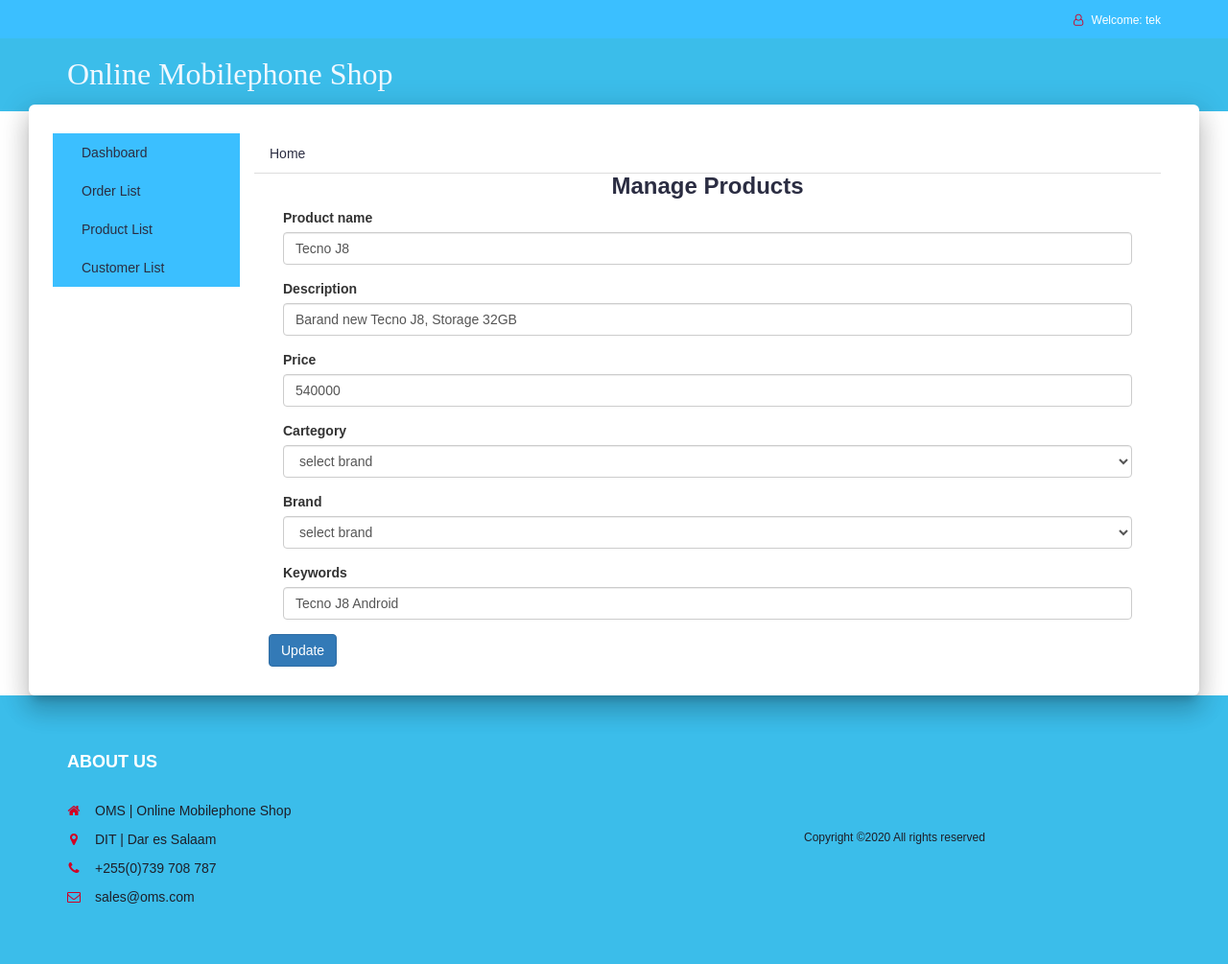
After one commit to filbertmsaki/OMSystem, a PHP site: page /oms/admin/editproduct.php?product_id=7 in a window 1280 px wide. The commit adds this page. Shown: the whole page at 96% size. Run offline with PHP 8.4, Linux system fonts and the light colour scheme; a user stored in the database is signed in; data comes from the database, SQL or seed files in the repository.

```diff
--- a/admin/action.php
+++ b/admin/action.php
@@ -24,5 +24,6 @@ if(isset($_POST["email"]) && isset($_POST["password"])){
                 exit();
             }
 }
+
 mysqli_close($con);
 ?>
--- a/admin/addproduct.php
+++ b/admin/addproduct.php
@@ -76,6 +76,7 @@
     <option value="6">Huawei</option>
     <option value="7">Nokia</option>
     <option value="8">Xhaomi</option>
+    <option value="9">Blackberry</option>
   </select>
 </div>
                 <div class="form-group">
--- /dev/null
+++ b/admin/editproduct.php
@@ -0,0 +1,112 @@
+<?php
+include "header.php";
+
+$p_id=$_REQUEST['product_id'];
+$result=mysqli_query($con,"select product_id,product_name,product_desc, product_price, cat_id, brand_id, product_keywords from product where product_id='$p_id'")or die ("query 1 incorrect...");
+list($p_id,$pname,$pdesc,$pprice,$cat,$brand, $pkeyword)=mysqli_fetch_array($result);
+
+if(isset($_POST['btn_update']))
+{
+$pname=$_POST['pname'];
+$pdesc=$_POST['pdesc'];
+$pprice=$_POST['pprice'];
+$cat=$_POST['cat'];
+$pbrand=$_POST['pbrand'];
+$pkeyword=$_POST['pkeyword'];
+
+mysqli_query($con,"update product set product_name='$pname', product_desc='$pdesc', product_price='$pprice', cat_id='$cat', brand_id='$pbrand', product_keywords='$pkeyword' where product_id='$p_id'")or die("Query 2 is incorrect...");
+echo '<script>alert("Product updated Successful!");</script>';
+header("location: admin_home.php");
+mysqli_close($con);
+}
+?>
+      <div class="main main-raised">
+		<div class="section">
+			<div class="container">
+				<div class="row">
+	<div id="aside" class="col-md-2" style="background:#3BBfff">
+        <ul class="nav">
+          <li class="nav-item"><a class="nav-link active"  href="admin_home.php">Dashboard</a></li>
+          <li class="nav-item"><a data-toggle="tab" href="#orders">Order List</a></li>
+          <li class="nav-item"><a data-toggle="tab" href="#products">Product List</a></li>
+          <li class="nav-item"><a data-toggle="tab" href="#customers">Customer List</a></li>
+        </ul>
+	</div>
+
+	<div class="col-md-10">
+  <ul class="nav nav-tabs">
+          <li class="nav-item"><a class="nav-link active" href="admin_home.php">Home</a></li>
+        </ul>
+        <div class="container-fluid">
+        <h3 style="text-align:center">Manage Products</h3>
+        <form action="<?php echo $_SERVER['PHP_SELF']; ?>" name="form" method="post" enctype="multipart/form-data">
+              <div class="card-body">
+                  <input type="hidden" name="product_id" id="product_id" value="<?php echo $p_id;?>" />
+                    <div class="col-md-12 ">
+                      <div class="form-group">
+                        <label>Product name</label>
+                        <input type="text" id="pname" name="pname"  class="form-control" value="<?php echo $pname; ?>" >
+                      </div>
+                    </div>
+                    <div class="col-md-12 ">
+                      <div class="form-group">
+                        <label>Description</label>
+                        <input type="text" id="pdesc" name="pdesc" class="form-control" value="<?php echo $pdesc; ?>" >
+                      </div>
+                    </div>
+                    <div class="col-md-12 ">
+                      <div class="form-group">
+                        <label for="exampleInputEmail1">Price</label>
+                        <input type="number"  id="price" name="pprice" class="form-control" value="<?php echo $pprice; ?>">
+                      </div>
+                    </div>
+                    <div class="col-md-12 ">
+                      <div class="form-group">
+                        <label for="cat">Cartegory</label>
+                        <select class="form-control" name="cat" id="cat" required>
+                           <option value="<?php echo $cat; ?>" selected>select brand</option>
+                           <option value="1">Android</option>
+                           <option value="2">iOS</option>
+                           <option value="3">Windows</option>
+                           <option value="4">Blackbery</option>
+                        </select>
+                      </div>
+                    </div>
+                    <div class="col-md-12 ">
+                      <div class="form-group">
+                        <label for="brand">Brand</label>
+                        <select class="form-control" name="pbrand" id="brand" required>
+                          <option value="<?php echo $brand; ?>" selected>select brand</option>
+                          <option value="1">Samsung</option>
+                          <option value="2">Oppo</option>
+                          <option value="3">iPhone</option>
+                          <option value="4">MI</option>
+                          <option value="5">Techno</option>
+                          <option value="6">Huawei</option>
+                          <option value="7">Nokia</option>
+                          <option value="8">Xhaomi</option>
+                          <option value="9">Blackberry</option>
+                         </select>
+                      </div>
+                    </div>
+                    <div class="col-md-12 ">
+                      <div class="form-group">
+                        <label >Keywords</label>
+                        <input type="text" name="pkeyword" id="pkeyword" class="form-control" value="<?php echo $pkeyword; ?>">
+                      </div>
+                    </div>
+
+              </div>
+              <div class="card-footer">
+                <button type="submit" id="btn_update" name="btn_update" class="btn btn-fill btn-primary">Update</button>
+              </div>
+              </form>
+        </div>
+	</div>
+	</div>
+	</div>
+	</div>
+</div>
+<?php
+include "footer.php";
+?>
```
Also changed, not shown: admin/admin_home.php (+2 -5 lines), admin/customer_list.php (added, +42 -0 lines), admin/product_list.php (added, +44 -0 lines).
